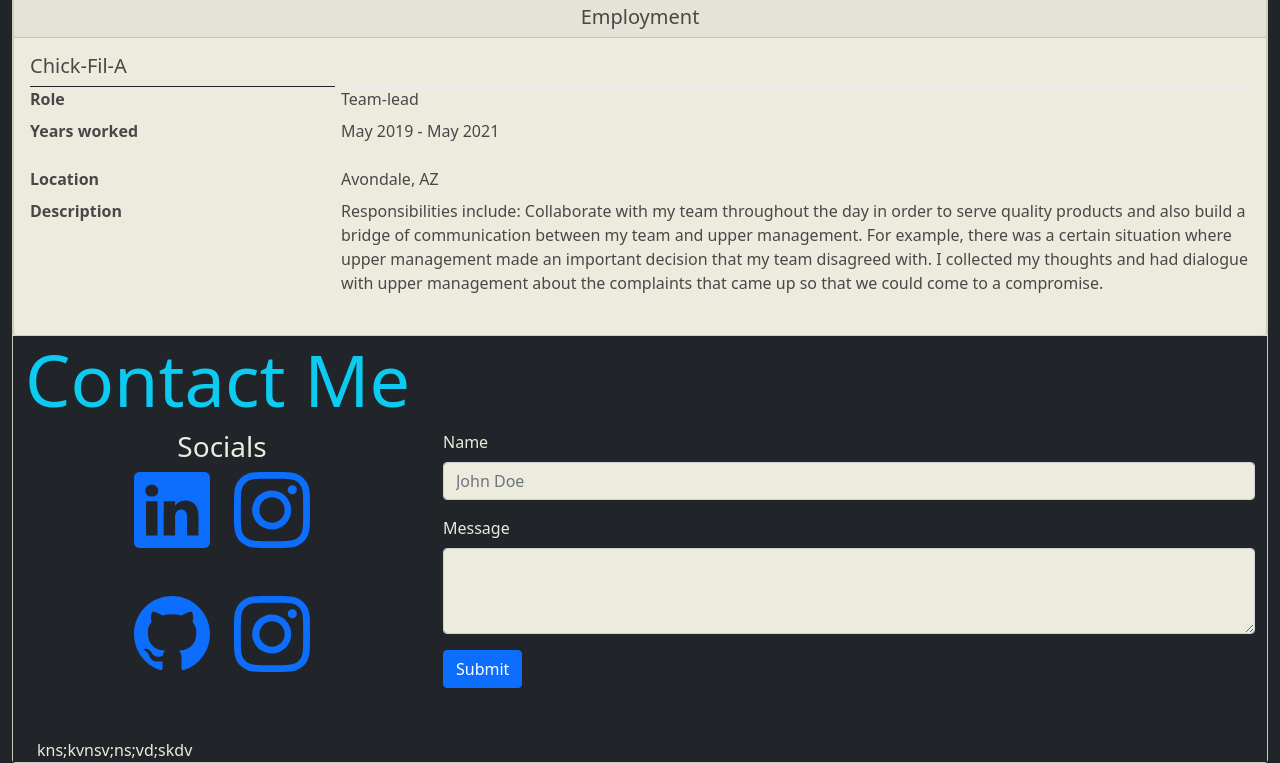
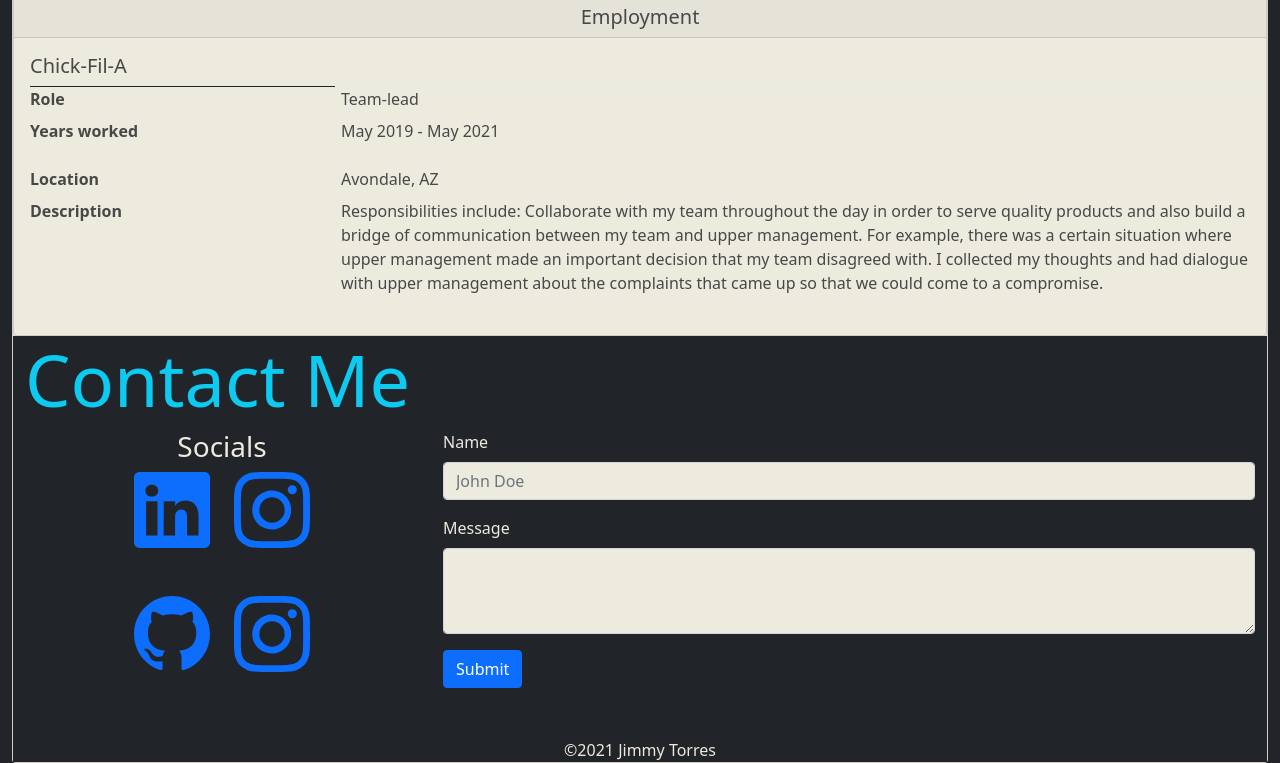
Before and after one commit to jimmytorres/portfolio-2021, an Angular app in the folder my-app/: page / in a window 1280 px wide. Shown: the part 1326-2089 px from the top of the page. Built offline with nearby package versions, Linux system fonts and the light colour scheme.

Commit message:
Added copyright at the bottom of the page

```diff
--- a/my-app/src/app/app.component.html
+++ b/my-app/src/app/app.component.html
@@ -280,8 +280,8 @@
 </div>
 
 
-<div class="container-fluid bg-dark" id="footer" style="padding-top: 50px;">
-kns;kvnsv;ns;vd;skdv
+<div class="container-fluid bg-dark text-center" id="footer" style="padding-top: 50px;">
+  &#169;2021 Jimmy Torres
 </div>
 
 
```
